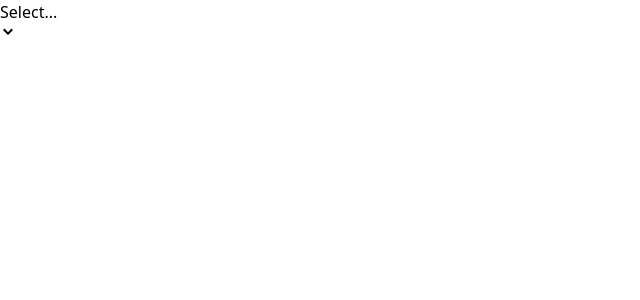
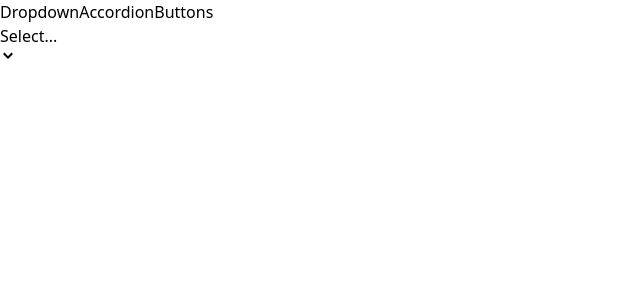
Before and after one commit to sbergsman/comps, a React (Vite) app: page / in a window 1280 px wide. Shown: the top 300 px of the page, without its empty margins (0-640 px from the left). Built offline with nearby package versions, Linux system fonts and the light colour scheme.

Commit message:
240: comps links navigation sidebar and defect fixes

```diff
--- a/src/App.js
+++ b/src/App.js
@@ -1,32 +1,27 @@
-import Dropdown from "./components/Dropdown";
-import { useState, useEffect } from "react";
+import Sidebar from "./components/Sidebar";
+import Route from "./components/Route";
+import DropdownPage from './pages/DropdownPage';
+import AccordionPage from './pages/AccordionPage';
+import ButtonPage from './pages/ButtonPage';
+
 function App() {
 
-    const [selection, setSelection] = useState(null);
-
-
-    const handleSelect = (selectedOption) => {
-        console.log('here');
-        console.log(selectedOption);
-        setSelection(selectedOption);
-    };
-
-    const options = [
-        {
-            label: 'Red',
-            value: 'red'
-        },
-        {
-            label: 'Green',
-            value: 'green'
-        },
-        {
-            label: 'Blue',
-            value: 'blue'
-        }
-    ];
-
-    return <Dropdown key={options.key} options={options} value={selection} onChange={handleSelect}/>;
+    return (
+        <div className="container mx-auto grid grid-cols-6 gap-4 mt-4">
+            <Sidebar />
+            <div className="col-span-5">
+                <Route path="/accordion">
+                    <AccordionPage />
+                </Route>
+                <Route path="/">
+                    <DropdownPage />
+                </Route>
+                <Route path="/buttons">
+                    <ButtonPage />
+                </Route>
+            </div>
+        </div>
+    )
 
 }
 
--- a/src/components/Dropdown.js
+++ b/src/components/Dropdown.js
@@ -23,7 +23,7 @@
         document.addEventListener('click', handler, true);
 
         return () => {
-            document.removeEventListener('click'. handler);
+            document.removeEventListener('click', handler);
         };
 
     },[]);
--- /dev/null
+++ b/src/components/Link.js
@@ -0,0 +1,30 @@
+import classNames from "classnames";
+import useNavigation from "../hooks/use-navigation";
+
+function Link ({to, children, className, activeClassName}) {
+
+
+    const { navigate, currentPath } = useNavigation();
+
+    const classes = classNames(
+        'text-blue-500',
+        className,
+        currentPath === to && activeClassName
+    );
+
+    const handleClick = (event) => {
+
+        if (event.metaKey || event.ctrlKey) {
+            return;
+        };
+
+        event.preventDefault();
+        navigate(to);
+
+    };
+
+    return <a className={classes} href={to} onClick={handleClick}>{children}</a>
+
+};
+
+export default Link;
--- /dev/null
+++ b/src/components/Route.js
@@ -0,0 +1,15 @@
+import useNavigation from "../hooks/use-navigation";
+
+function Route ({path, children}) {
+
+    const { currentPath } = useNavigation();
+
+    if (path === currentPath) {
+        return children;
+    }
+
+    return null;
+
+};
+
+export default Route;
--- /dev/null
+++ b/src/components/Sidebar.js
@@ -0,0 +1,31 @@
+import Link from "./Link";
+
+function Sidebar() {
+
+    const links = [
+        { label: 'Dropdown', path: '/'},
+        { label: 'Accordion', path: '/accordion'},
+        { label: 'Buttons', path: '/buttons'}
+    ];
+
+    const renderedLinks = links.map((link) => {
+        return (
+            <Link
+                key={link.label}
+                to={link.path}
+                className="mb-3"
+                activeClassName="font-bold border-l-4 border-blue-500 pl-2"
+            >
+                {link.label}
+            </Link>
+        );
+    });
+
+    return (
+        <div className="sticky top-0 overflow-y-scroll flex flex-col items-start">
+            {renderedLinks}
+        </div>
+    );
+};
+
+export default Sidebar;
--- /dev/null
+++ b/src/context/navigation.js
@@ -0,0 +1,38 @@
+import { createContext, useState, useEffect } from "react";
+
+const NavigationContext = createContext();
+
+function NavigationProvider ({children}) {
+
+    const[currentPath, setCurrentPath] = useState(window.location.pathname);
+
+    useEffect(() => {
+
+        const handler = () => {
+            setCurrentPath(window.location.pathname);
+        };
+
+        window.addEventListener('popstate', handler);
+
+        return () => {
+            window.removeEventListener('popstate', handler);
+        };
+
+    }, []);
+
+    const navigate = (to) => {
+        window.history.pushState({},'',to);
+        setCurrentPath(to);
+
+    };
+
+    return (
+        <NavigationContext.Provider value={{ currentPath, navigate }}>
+            {children}
+        </NavigationContext.Provider>
+    )
+
+};
+
+export { NavigationProvider };
+export default NavigationContext;
--- /dev/null
+++ b/src/hooks/use-navigation.js
@@ -0,0 +1,10 @@
+import { useContext } from "react";
+import NavigationContext from "../context/navigation";
+
+function useNavigation() {
+
+    return useContext(NavigationContext);
+
+};
+
+export default useNavigation;
--- a/src/index.js
+++ b/src/index.js
@@ -2,8 +2,13 @@
 import React from 'react';
 import ReactDOM from 'react-dom/client';
 import App from './App';
+import { NavigationProvider } from './context/navigation';
 
 const el = document.getElementById('root');
 const root = ReactDOM.createRoot(el);
 
-root.render(<App />);
+root.render(
+  <NavigationProvider>
+    <App />
+  </NavigationProvider>
+);
--- /dev/null
+++ b/src/pages/DropdownPage.js
@@ -0,0 +1,33 @@
+import Dropdown from "../components/Dropdown";
+import { useState, useEffect } from "react";
+function DroodownPage() {
+
+    const [selection, setSelection] = useState(null);
+
+
+    const handleSelect = (selectedOption) => {
+        console.log('here');
+        console.log(selectedOption);
+        setSelection(selectedOption);
+    };
+
+    const options = [
+        {
+            label: 'Red',
+            value: 'red'
+        },
+        {
+            label: 'Green',
+            value: 'green'
+        },
+        {
+            label: 'Blue',
+            value: 'blue'
+        }
+    ];
+
+    return <Dropdown key={options.key} options={options} value={selection} onChange={handleSelect}/>;
+
+}
+
+export default DroodownPage;
```
